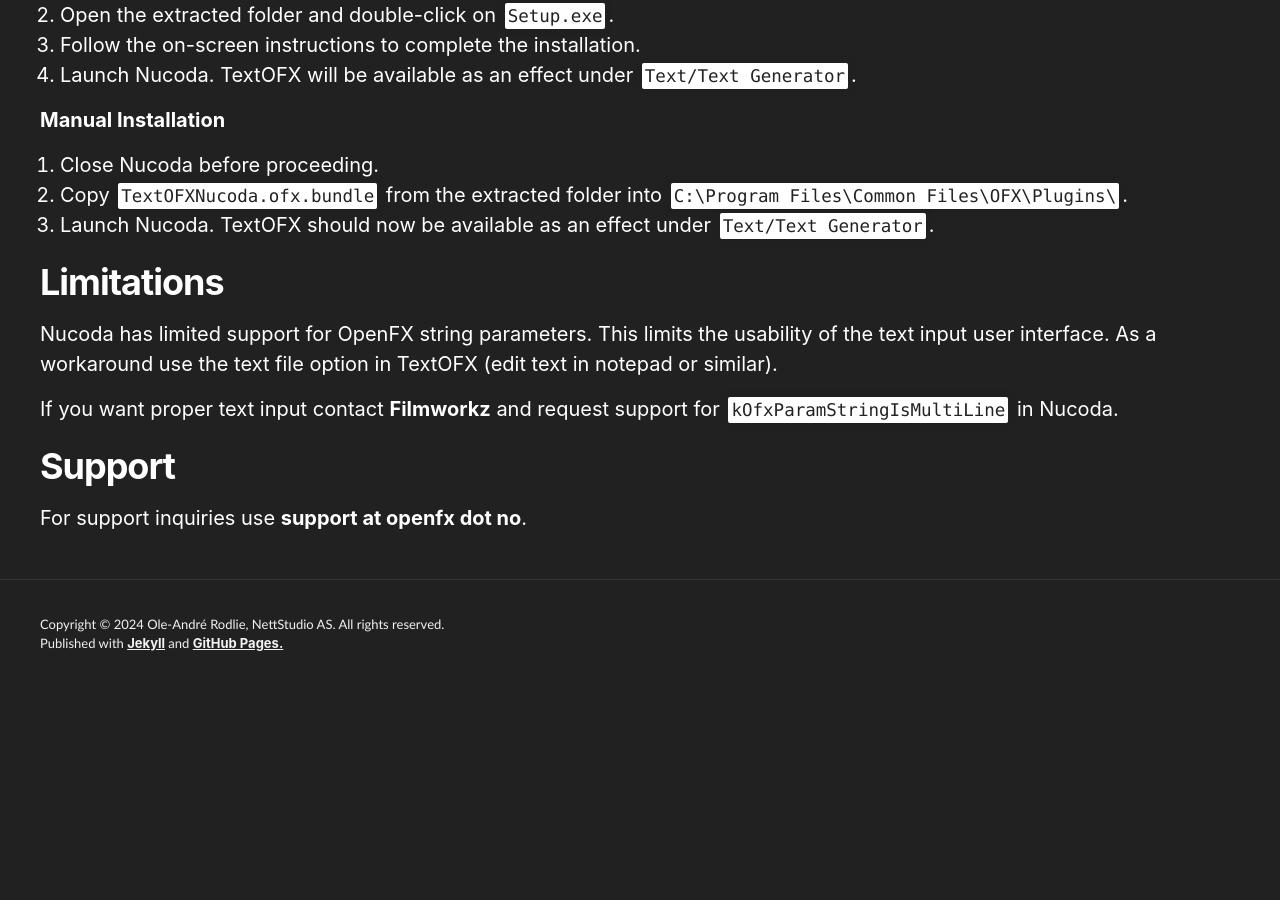
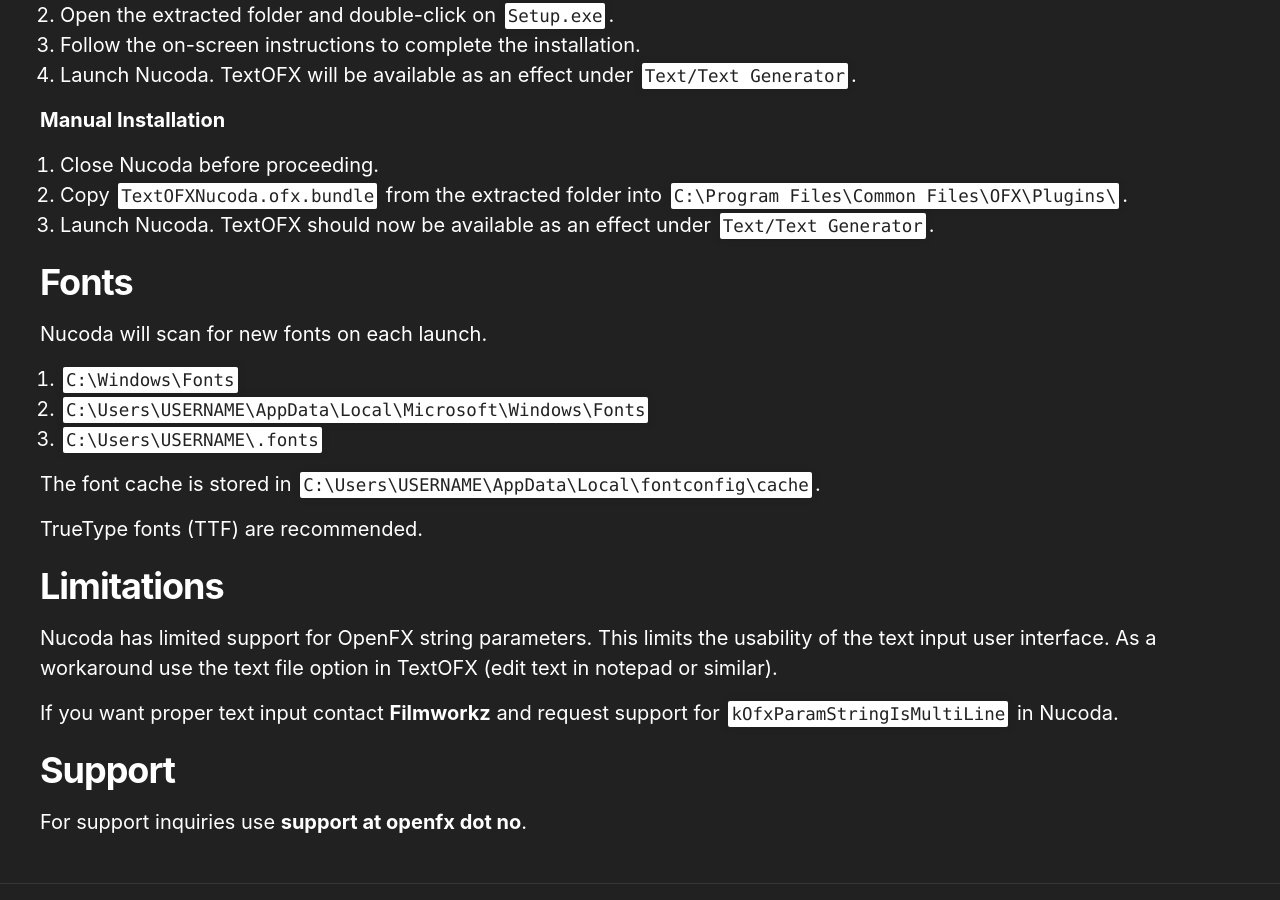
Before and after one commit to nettstudio/text.openfx.no, a Jekyll site: the page built from nucoda.md, in a window 1280 px wide and 900 px high, scrolled down 1185 px. Built offline with Jekyll 4.4.1, drawn with Linux system fonts in a browser that asks for light colours; before the commit the page ends 1874 px from its top, so only the background shows below that.

Commit message:
Update nucoda.md

```diff
--- a/nucoda.md
+++ b/nucoda.md
@@ -30,6 +30,18 @@ Extract the contents of the `TextOFX-Nucoda-VERSION-Windows-x64.zip` file to a t
 2. Copy `TextOFXNucoda.ofx.bundle` from the extracted folder into `C:\Program Files\Common Files\OFX\Plugins\`.
 3. Launch Nucoda. TextOFX should now be available as an effect under `Text/Text Generator`.
 
+# Fonts
+
+Nucoda will scan for new fonts on each launch.
+
+1. `C:\Windows\Fonts`
+2. `C:\Users\USERNAME\AppData\Local\Microsoft\Windows\Fonts`
+3. `C:\Users\USERNAME\.fonts`
+
+The font cache is stored in `C:\Users\USERNAME\AppData\Local\fontconfig\cache`.
+
+TrueType fonts (TTF) are recommended.
+
 # Limitations
 
 Nucoda has limited support for OpenFX string parameters. This limits the usability of the text input user interface. As a workaround use the text file option in TextOFX (edit text in notepad or similar).
```
